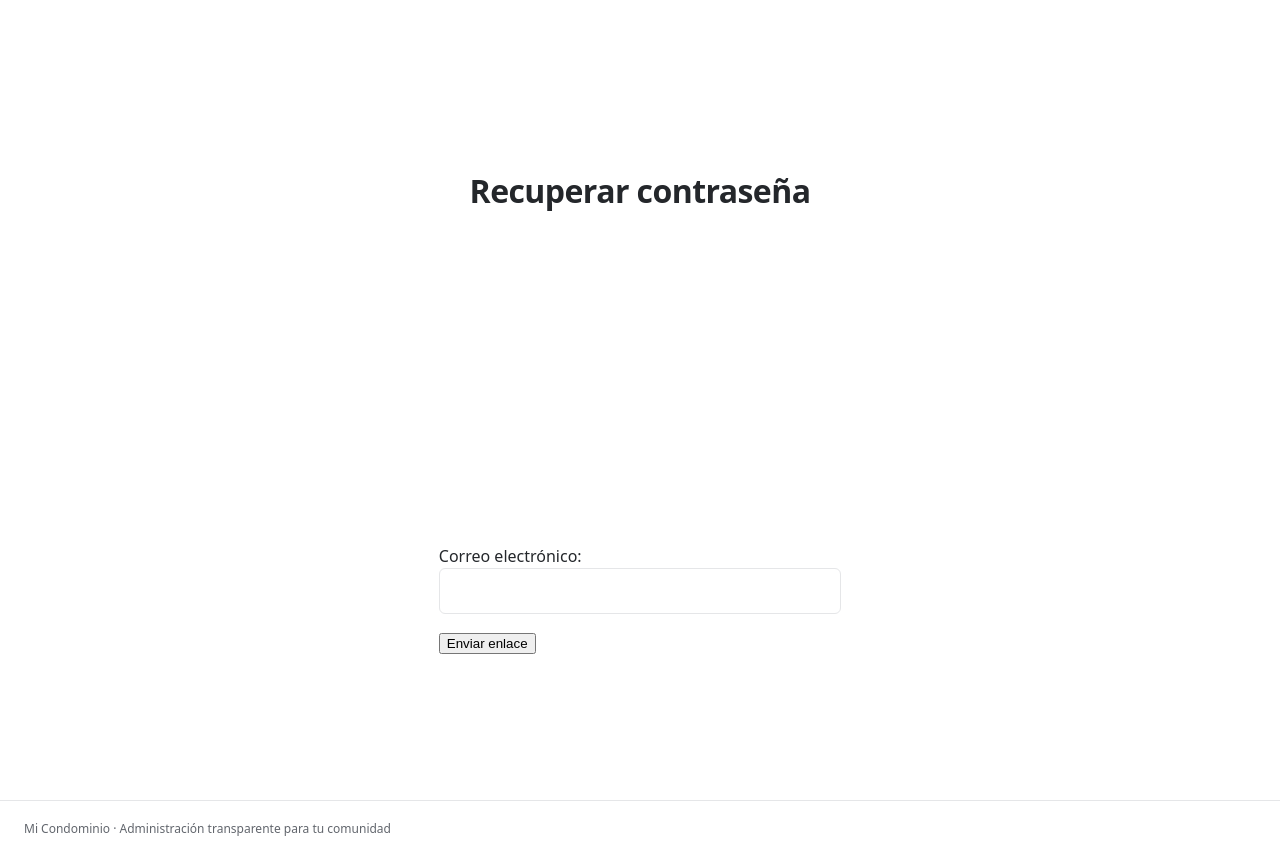
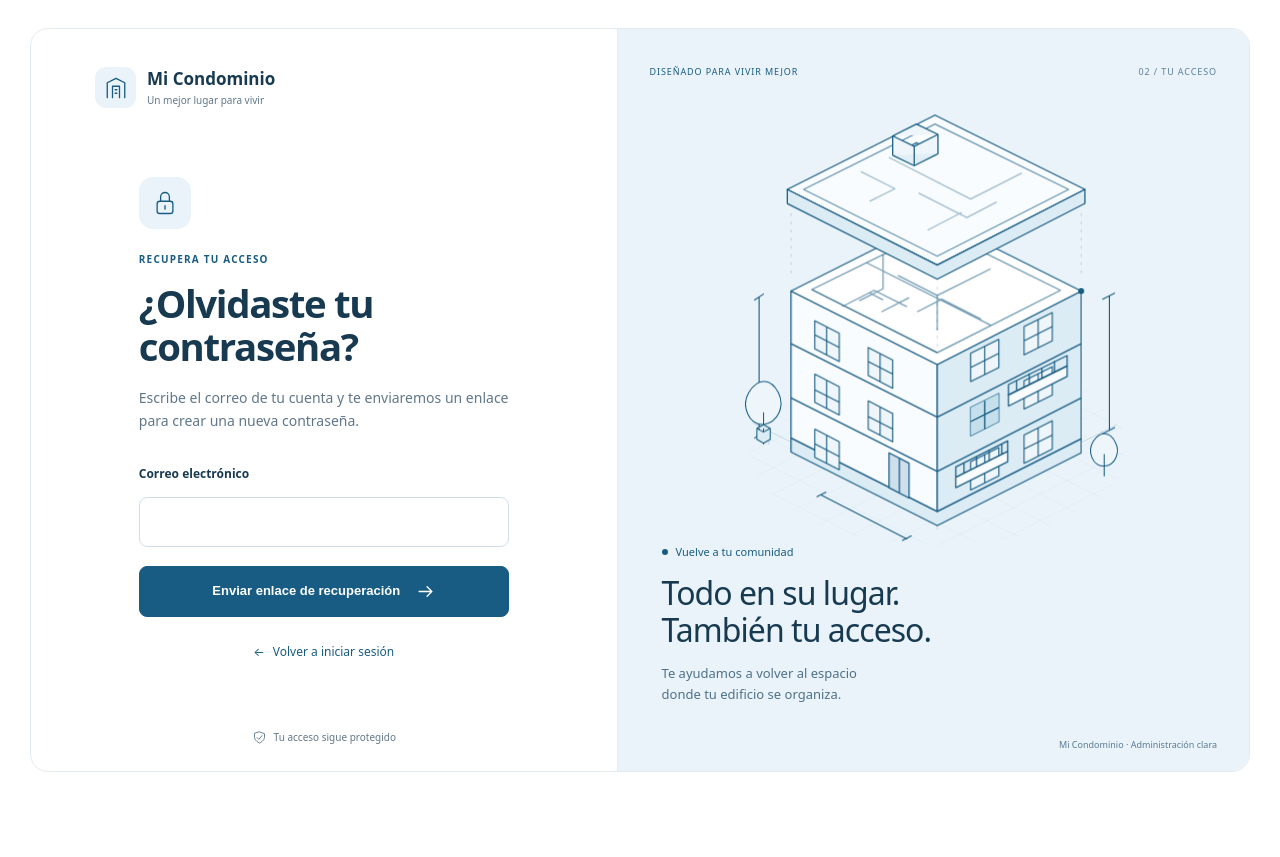
Before and after one commit to joseferdinang/condominio-saas-django, a Django app: page /cuentas/contrasena/recuperar/ in a window 1280 px wide. After the commit the page ends 772 px from the top, so only its background shows below. Run offline with Django 5.2, Linux system fonts and the light colour scheme; parts of the project's set-up code (start-up, migrations or seed data) failed here and were passed over.

Commit message:
fix: style password recovery to match architectural login

```diff
--- a/static/css/login.css
+++ b/static/css/login.css
@@ -89,3 +89,21 @@
 @media (prefers-reduced-motion: reduce) {
   .login-page *, .login-page *::before, .login-page *::after { animation: none !important; transition: none !important; }
 }
+
+/* Password recovery reuses the login shell; only its state content changes. */
+.auth-recovery-page .auth-brand-link { text-decoration: none; width: fit-content; }
+.auth-state-icon { display: grid; place-items: center; width: 52px; height: 52px; border-radius: 14px; background: #eaf3fa; color: var(--login-accent); margin-bottom: 23px; }
+.auth-state-icon svg { width: 28px; height: 28px; fill: none; stroke: currentColor; stroke-width: 1.5; stroke-linecap: round; stroke-linejoin: round; }
+.auth-recovery-page .login-form-wrap { padding-block: 38px; }
+.auth-recovery-page .login-submit { padding: 12px 14px; text-decoration: none; text-align: center; line-height: 1.4; }
+.auth-back-link { display: flex; justify-content: center; align-items: center; gap: 8px; margin: 26px 0 0; font-size: 12px; color: var(--login-accent); text-decoration: none; }
+.auth-back-link:hover { text-decoration: underline; text-underline-offset: 3px; }
+.auth-info-note { padding: 16px 18px; background: #f3f7fa; border-left: 2px solid #87b0c9; border-radius: 0 8px 8px 0; color: var(--login-muted); font-size: 12px; line-height: 1.7; margin-bottom: 26px; }
+.auth-info-note p { margin: 0 0 4px; font-weight: 600; color: var(--login-ink); }
+.auth-field-help { color: var(--login-muted); font-size: 11px; line-height: 1.6; margin-top: 9px; }
+.auth-field-help ul { padding-left: 17px; margin: 0; }
+.auth-recovery-page ul.field-error { padding-left: 17px; margin: 8px 0 0; }
+@media (max-width: 700px) {
+  .auth-recovery-page .login-form-wrap { padding-block: 30px; }
+  .auth-recovery-page .login-access h1 br { display: none; }
+}
--- /dev/null
+++ b/templates/registration/auth_base.html
@@ -0,0 +1,30 @@
+{% extends "base.html" %}
+{% load static %}
+{% block body_class %}login-page auth-recovery-page{% endblock %}
+{% block extra_head %}<link rel="stylesheet" href="{% static 'css/login.css' %}?v=20261003.1">{% endblock %}
+{% block content %}
+<div class="login-experience">
+  <section class="login-access" aria-labelledby="recovery-heading">
+    <a class="login-brand auth-brand-link" href="{% url 'accounts:login' %}" aria-label="Mi Condominio, volver a iniciar sesión">
+      <span class="login-brand-icon" aria-hidden="true"><svg viewBox="0 0 32 32"><path d="M6 27V10l10-5 10 5v17M12 27V14h8v13M15 18h2M15 22h2"/></svg></span>
+      <span>Mi Condominio<small>Un mejor lugar para vivir</small></span>
+    </a>
+    <div class="login-form-wrap">
+      <span class="auth-state-icon" aria-hidden="true"><svg viewBox="0 0 32 32">{% block state_icon %}<rect x="7" y="14" width="18" height="14" rx="3"/><path d="M11 14V9a5 5 0 0 1 10 0v5M16 19v4"/>{% endblock %}</svg></span>
+      <p class="login-kicker">{% block auth_kicker %}RECUPERA TU ACCESO{% endblock %}</p>
+      {% block auth_content %}{% endblock %}
+    </div>
+    <div class="login-security-note"><svg viewBox="0 0 24 24" aria-hidden="true"><path d="m12 3 8 3v6c0 5-8 9-8 9s-8-4-8-9V6Z"/><path d="m8 12 3 3 5-6"/></svg> Tu acceso sigue protegido</div>
+  </section>
+  <figure class="login-scene">
+    <div class="login-scene-top"><span>DISEÑADO PARA VIVIR MEJOR</span><span class="login-scene-number" aria-hidden="true">02 / TU ACCESO</span></div>
+    {% include 'registration/partials/login_architecture.html' %}
+    <figcaption class="login-story">
+      <span class="login-story-label"><span aria-hidden="true"></span> Vuelve a tu comunidad</span>
+      <h2>Todo en su lugar.<br> También tu acceso.</h2>
+      <p>Te ayudamos a volver al espacio<br> donde tu edificio se organiza.</p>
+    </figcaption>
+    <span class="login-image-note">Mi Condominio · Administración clara</span>
+  </figure>
+</div>
+{% endblock %}
--- a/templates/registration/password_reset_form.html
+++ b/templates/registration/password_reset_form.html
@@ -1,6 +1,17 @@
-{% extends "base.html" %}
-{% block title %}Recuperar contraseña{% endblock %}
-{% block content %}
-<h1>Recuperar contraseña</h1>
-<form method="post">{% csrf_token %}{{ form.as_p }}<button type="submit">Enviar enlace</button></form>
+{% extends "registration/auth_base.html" %}
+{% block title %}Recuperar contraseña · Mi Condominio{% endblock %}
+{% block auth_content %}
+<h1 id="recovery-heading">¿Olvidaste tu<br> contraseña?</h1>
+<p class="login-intro">Escribe el correo de tu cuenta y te enviaremos un enlace para crear una nueva contraseña.</p>
+<form method="post" class="login-form">
+  {% csrf_token %}
+  {% if form.non_field_errors %}<div class="message message-error login-error" role="alert">{{ form.non_field_errors }}</div>{% endif %}
+  <div class="field-group{% if form.email.errors %} field-group--error{% endif %}">
+    <label for="{{ form.email.id_for_label }}">Correo electrónico</label>
+    {{ form.email }}
+    {% if form.email.errors %}<ul class="field-error" id="{{ form.email.auto_id }}_error" role="alert">{% for error in form.email.errors %}<li>{{ error }}</li>{% endfor %}</ul>{% endif %}
+  </div>
+  <button class="button login-submit" type="submit">Enviar enlace de recuperación <svg viewBox="0 0 24 24" aria-hidden="true"><path d="M4 12h16m-6-6 6 6-6 6"/></svg></button>
+</form>
+<a class="auth-back-link" href="{% url 'accounts:login' %}"><span aria-hidden="true">←</span> Volver a iniciar sesión</a>
 {% endblock %}
```
Also changed, not shown: DESIGN.md (+4 -0 lines), templates/registration/password_reset_complete.html (+9 -2 lines), templates/registration/password_reset_confirm.html (+26 -5 lines), templates/registration/password_reset_done.html (+11 -2 lines).
